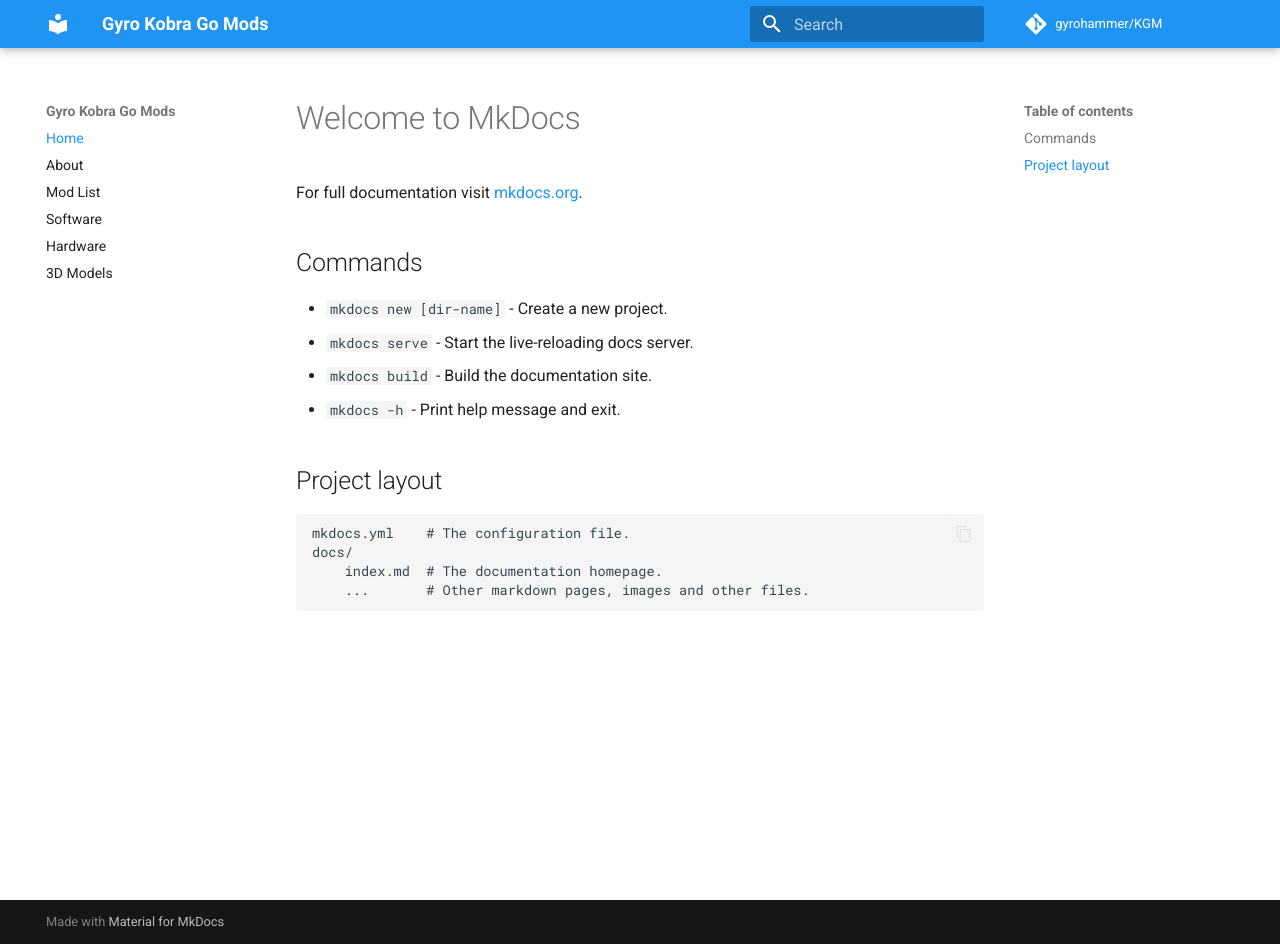
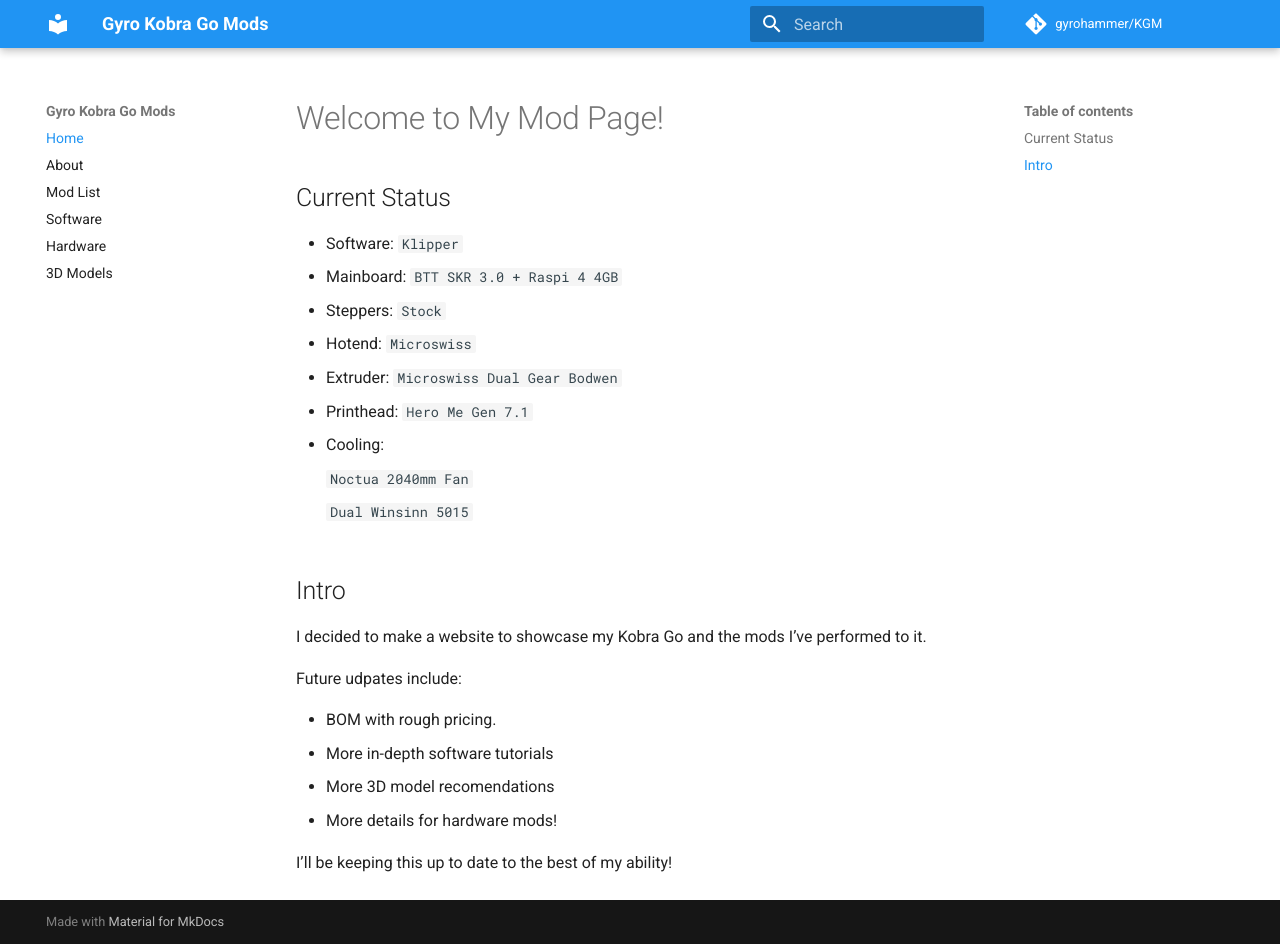
Before and after one commit to Gyrohammer/KGM, an MkDocs documentation site: the page built from docs/index.md, in a window 1280 px wide and 944 px high. Built offline with MkDocs 1.6.1 and Material for MkDocs 9.7.7, drawn with Linux system fonts in a browser that asks for light colours; comment, search, counter and statistics services are not loaded.

````diff
--- a/docs/index.md
+++ b/docs/index.md
@@ -1,17 +1,33 @@
-# Welcome to MkDocs
+# Welcome to My Mod Page!
 
-For full documentation visit [mkdocs.org](https://www.mkdocs.org).
+## Current Status
+* Software:
+    ```Klipper```
+* Mainboard:
+    ```BTT SKR 3.0 + Raspi 4 4GB```
+* Steppers:
+    ```Stock```
+* Hotend:
+    ```Microswiss```
+* Extruder:
+    ```Microswiss Dual Gear Bodwen```
+* Printhead:
+    ```Hero Me Gen 7.1```
+* Cooling:
 
-## Commands
+    ```Noctua 2040mm Fan```
 
-* `mkdocs new [dir-name]` - Create a new project.
-* `mkdocs serve` - Start the live-reloading docs server.
-* `mkdocs build` - Build the documentation site.
-* `mkdocs -h` - Print help message and exit.
+    ```Dual Winsinn 5015```
 
-## Project layout
+## Intro
 
-    mkdocs.yml    # The configuration file.
-    docs/
-        index.md  # The documentation homepage.
-        ...       # Other markdown pages, images and other files.
+I decided to make a website to showcase my Kobra Go and the mods I've performed to it.
+
+Future udpates include:
+
+* BOM with rough pricing.
+* More in-depth software tutorials
+* More 3D model recomendations
+* More details for hardware mods!
+
+I'll be keeping this up to date to the best of my ability!
--- a/mkdocs.yml
+++ b/mkdocs.yml
@@ -20,11 +20,14 @@ markdown_extensions:
   - codehilite
   - smarty
   - meta
+  - attr_list
+  - md_in_html
+  - tables
   - toc:
       permalink: True
   - markdown_include.include:
       base_path: docs
-  - attr_list
+
 
 repo_url: https://github.com/Gyrohammer/KGM
 repo_name: gyrohammer/KGM
````
Also changed, not shown: docs/3d_models.md (added, +9 -0 lines), docs/assets/bench_new_front_iso.jpg (added), site/404.html, site/about/index.html, site/hardware/index.html, site/index.html, site/mod_list/index.html, site/software/index.html, 2 other files.
